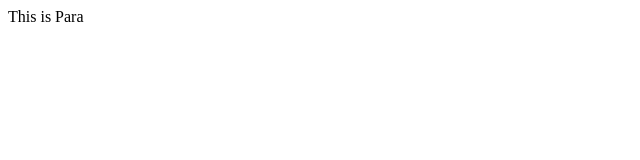
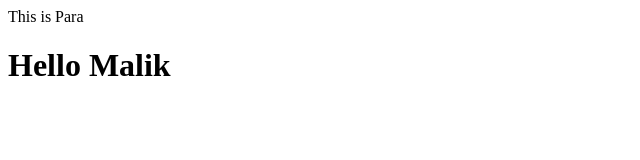
Before and after one commit to mdarmaan6204/local-repo, a plain HTML site: page index.html in a window 1280 px wide. Shown: the whole page, without its empty margins (0-640 px from the left). Drawn offline with Linux system fonts and the light colour scheme.

Commit message:
Add New Feature

```diff
--- a/index.html
+++ b/index.html
@@ -1 +1,2 @@
 <p>This is Para</p>
+<h1> Hello Malik</h1>
```
